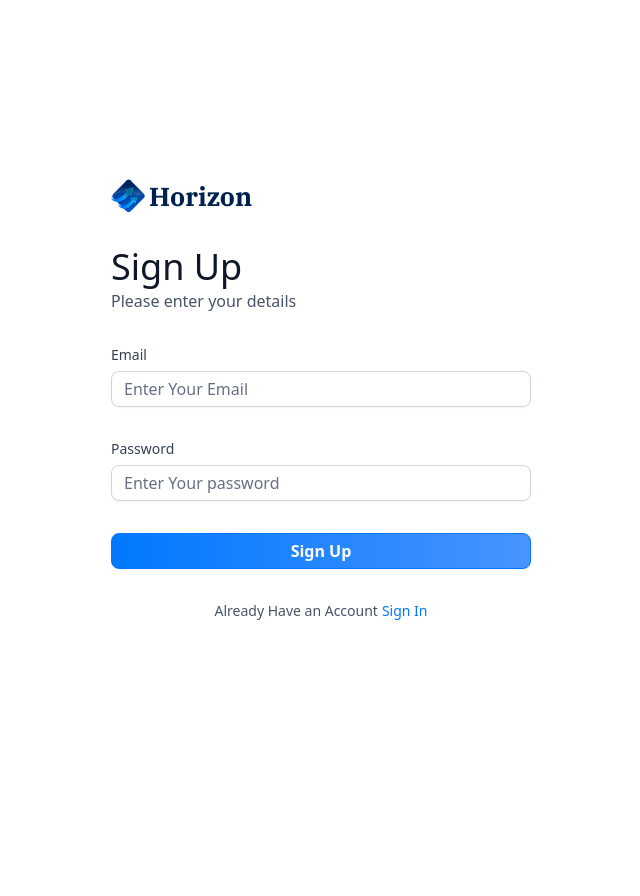
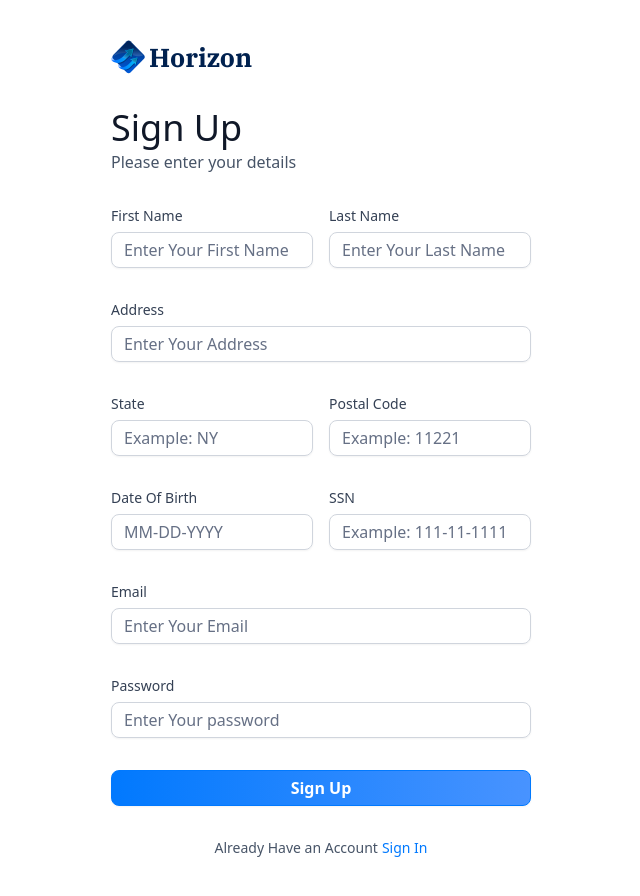
Before and after one commit to Kessiah91/horizon-banking, a Next.js app: page /sign-up in a window 1280 px wide. Shown: the whole page, without its empty margins (319-959 px from the left). Before the commit the page ends 800 px from the top, so only its background shows below. Built offline with nearby package versions, Linux system fonts and the light colour scheme.

Commit message:
SignIn & SignUp forms completed

```diff
--- a/components/AuthForm.tsx
+++ b/components/AuthForm.tsx
@@ -19,18 +19,21 @@
 import { Input } from "@/components/ui/input";
 import { Loader2 } from "lucide-react";
 import CustomInput from "./CustomInput";
+import { authFormSchema } from "@/lib/utils";
 
 // Update schema to include password validation
-const formSchema = z.object({
-  email: z.string().email({ message: "Invalid email address" }),
-  password: z
-    .string()
-    .min(6, { message: "Password must be at least 6 characters long" }),
-});
+// const authFormSchema = z.object({
+//   email: z.string().email({ message: "Invalid email address" }),
+//   password: z
+//     .string()
+//     .min(6, { message: "Password must be at least 6 characters long" }),
+// });
 
 const AuthForm = ({ type }: { type: string }) => {
   const [user, setUser] = useState(null);
   const [isLoading, setisLoading] = useState(false);
+
+  const formSchema = authFormSchema(type);
 
   // 1. Define your form.
   const form = useForm<z.infer<typeof formSchema>>({
@@ -81,6 +84,59 @@
         <>
           <Form {...form}>
             <form onSubmit={form.handleSubmit(onSubmit)} className="space-y-8">
+              {type === "sign-up" && (
+                <>
+                  <div className="flex gap-4">
+                    <CustomInput
+                      control={form.control}
+                      name="firstName"
+                      label="First Name"
+                      placeholder="Enter Your First Name"
+                    />
+                    <CustomInput
+                      control={form.control}
+                      name="lastName"
+                      label="Last Name"
+                      placeholder="Enter Your Last Name"
+                    />
+                  </div>
+                  <CustomInput
+                    control={form.control}
+                    name="address1"
+                    label="Address"
+                    placeholder="Enter Your Address"
+                  />
+                  <div className="flex gap-4">
+                    <CustomInput
+                      control={form.control}
+                      name="state"
+                      label="State"
+                      placeholder="Example: NY"
+                    />
+                    <CustomInput
+                      control={form.control}
+                      name="postalCode"
+                      label="Postal Code"
+                      placeholder="Example: 11221"
+                    />
+                  </div>
+                  <div className="flex gap-4">
+                    <CustomInput
+                      control={form.control}
+                      name="dateOfBirth"
+                      label="Date Of Birth"
+                      placeholder="MM-DD-YYYY"
+                    />
+                    <CustomInput
+                      control={form.control}
+                      name="ssn"
+                      label="SSN"
+                      placeholder="Example: 111-11-1111"
+                    />
+                  </div>
+                </>
+              )}
+
               {/* Email Input */}
               <CustomInput
                 control={form.control}
@@ -98,7 +154,6 @@
               />
               <div className="flex flex-col gap-4">
                 <Button type="submit" disabled={isLoading} className="form-btn">
-                  {" "}
                   {isLoading ? (
                     <>
                       <Loader2 size={20} className="animate-spin" /> &nbsp;
@@ -108,7 +163,7 @@
                     "Sign in"
                   ) : (
                     "Sign Up"
-                  )}{" "}
+                  )}
                 </Button>
               </div>
             </form>
--- a/components/CustomInput.tsx
+++ b/components/CustomInput.tsx
@@ -6,7 +6,7 @@
 import { z } from 'zod'
 import { authFormSchema } from '@/lib/utils'
 
-const formSchema = authFormSchema
+const formSchema = authFormSchema('sign-up')
 
 interface CustomInput {
   control: Control<z.infer<typeof formSchema>>,
--- a/lib/utils.ts
+++ b/lib/utils.ts
@@ -195,7 +195,17 @@
   return date > twoDaysAgo ? "Processing" : "Success";
 };
 
-export const authFormSchema = z.object({
+export const authFormSchema = (type: string) => z.object({
+  //sign up
+  firstName:type === 'sign-in' ? z.string().optional() : z.string().min(3),
+  lastName:type === 'sign-in' ? z.string().optional() : z.string().min(3),
+  address1:type === 'sign-in' ? z.string().optional() : z.string().max(50),
+  state:type === 'sign-in' ? z.string().optional() : z.string().min(2).max(2),
+  postalCode:type === 'sign-in' ? z.string().optional() : z.string().min(3).max(6),
+  dateOfBirth:type === 'sign-in' ? z.string().optional() : z.string().min(4),
+  ssn:type === 'sign-in' ? z.string().optional() : z.string().min(3),
+
+// sign in & up
   email: z.string().email(),
   password: z.string().min(6)
 })
```
